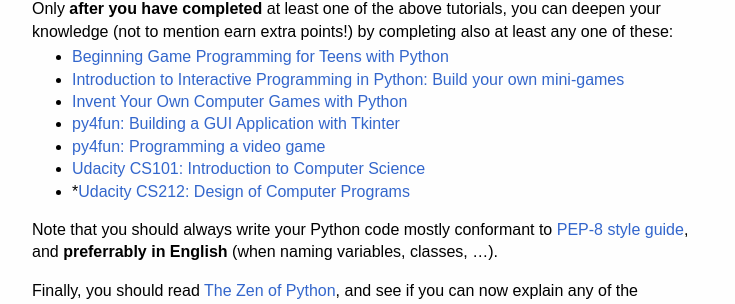
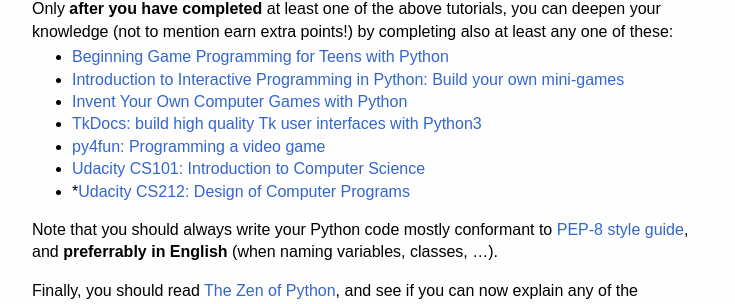
Before and after one commit to CoderDojoSI/course, a Jekyll site: the page built from tasks/python.md, in a window 1280 px wide. Shown: the part 1454-1758 px from the top of the page, without its empty margins (272-1007 px from the left). Built offline with Jekyll 4.4.1, drawn with Linux system fonts in a browser that asks for light colours; nearby versions of some CDN libraries; Markdown is read by kramdown in place of the engine named in the settings.

Commit message:
replaced python-GUI-building link

```diff
--- a/tasks/python.md
+++ b/tasks/python.md
@@ -56,7 +56,7 @@ deepen your knowledge (not to mention earn extra points!) by completing also at
 * [Beginning Game Programming for Teens with Python](http://www.raywenderlich.com/24252/beginning-game-programming-for-teens-with-python)
 * [Introduction to Interactive Programming in Python: Build your own mini-games](https://www.coursera.org/course/interactivepython)
 * [Invent Your Own Computer Games with Python](http://inventwithpython.com/chapters/)
-* [py4fun: Building a GUI Application with Tkinter](http://www.openbookproject.net/py4fun/gui/tkPhone.html)
+* [TkDocs: build high quality Tk user interfaces with Python3](http://www.tkdocs.com/tutorial/)
 * [py4fun: Programming a video game](http://www.openbookproject.net/py4fun/lode/lode.html)
 * [Udacity CS101: Introduction to Computer Science](https://www.udacity.com/course/cs101)
 * *[Udacity CS212: Design of Computer Programs](https://www.udacity.com/course/cs212)
```
